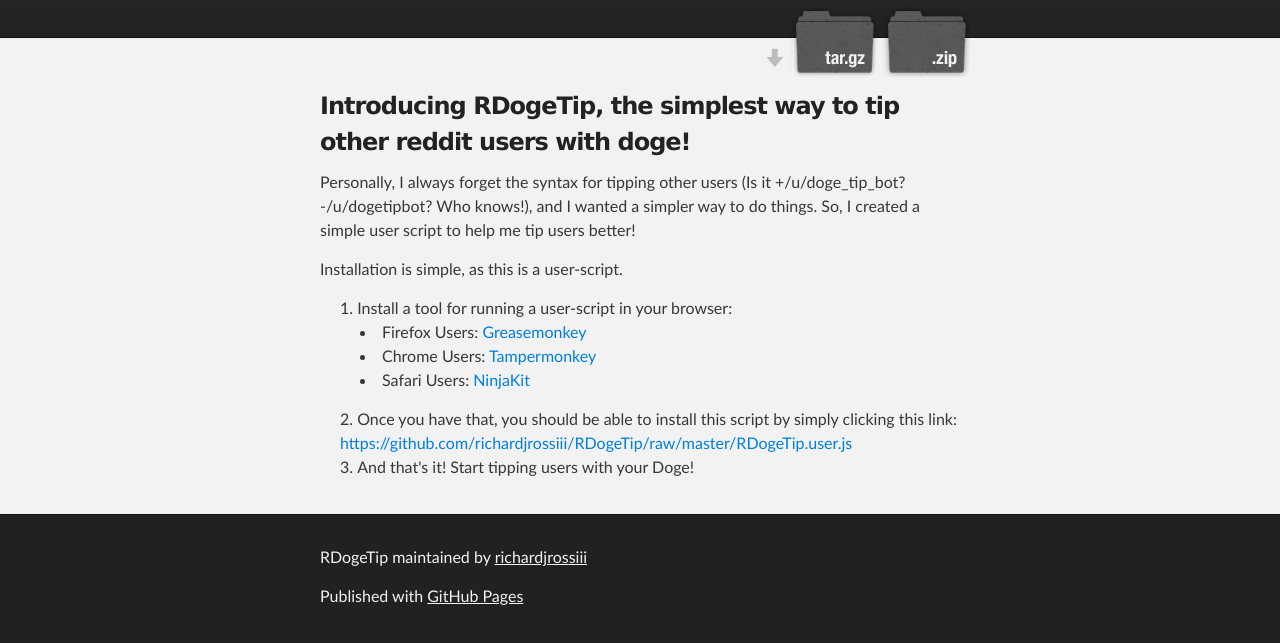
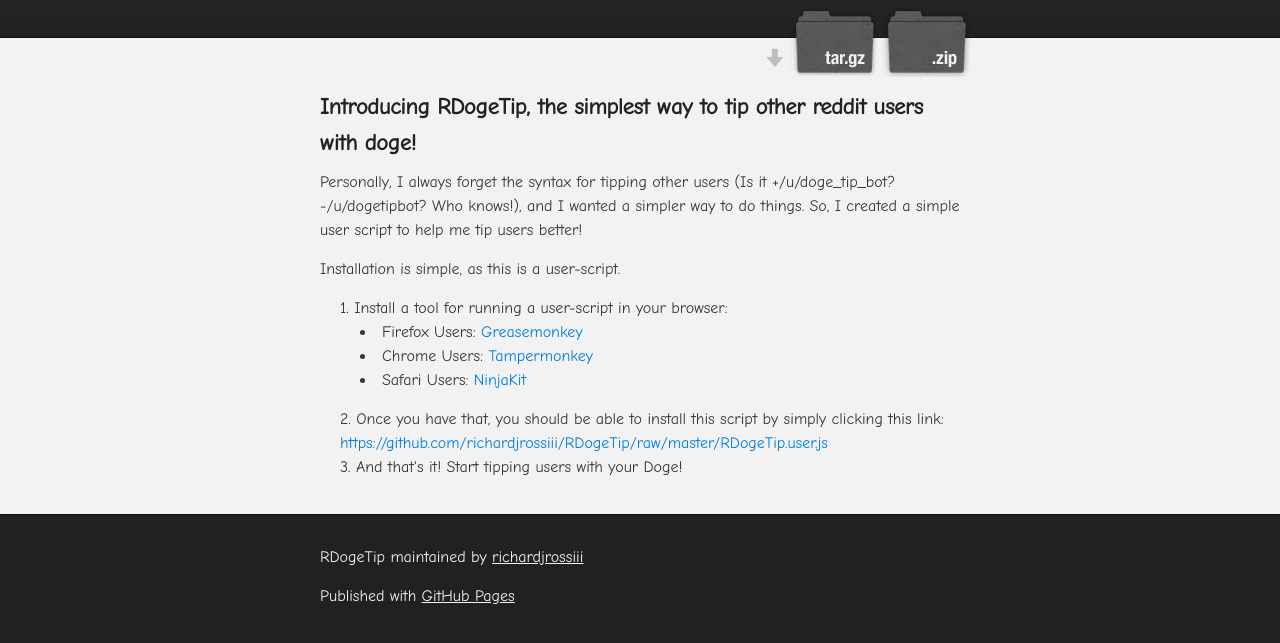
Before and after one commit to richardjrossiii/RDogeTip, a plain HTML site: page index.html in a window 1280 px wide. Shown: the part 172-815 px from the top of the page. Drawn offline with Linux system fonts and the light colour scheme.

Commit message:
Comic sans makes everything better.

```diff
--- a/stylesheets/stylesheet.css
+++ b/stylesheets/stylesheet.css
@@ -25,7 +25,7 @@
   margin: 0;
   padding: 0;
   border: 0;
-  font: inherit;
+  font-family: "Comic Sans","Comic Sans MS","Chalkboard","ChalkboardSE-Regular","Marker Felt","Purisa","URW Chancery L",cursive !important;
   vertical-align: baseline;
 }
 
@@ -53,7 +53,6 @@
   color:#373737;
   background: #212121;
   font-size: 16px;
-  font-family: 'Myriad Pro', Calibri, Helvetica, Arial, sans-serif;
   line-height: 1.5;
   -webkit-font-smoothing: antialiased;
 }
@@ -62,7 +61,6 @@
   margin: 10px 0;
   font-weight: 700;
   color:#222222;
-  font-family: 'Lucida Grande', 'Calibri', Helvetica, Arial, sans-serif;
   letter-spacing: -1px;
 }
 
@@ -238,7 +236,6 @@
  }
 
 th {
-  font-family: 'Lucida Grande', 'Helvetica Neue', Helvetica, Arial, sans-serif;
   padding: 10px;
   background: #373737;
   color: #fff;
```
